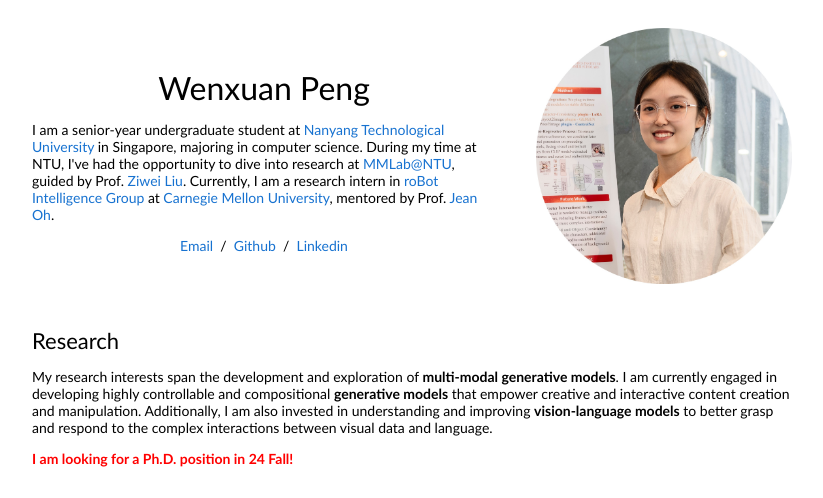
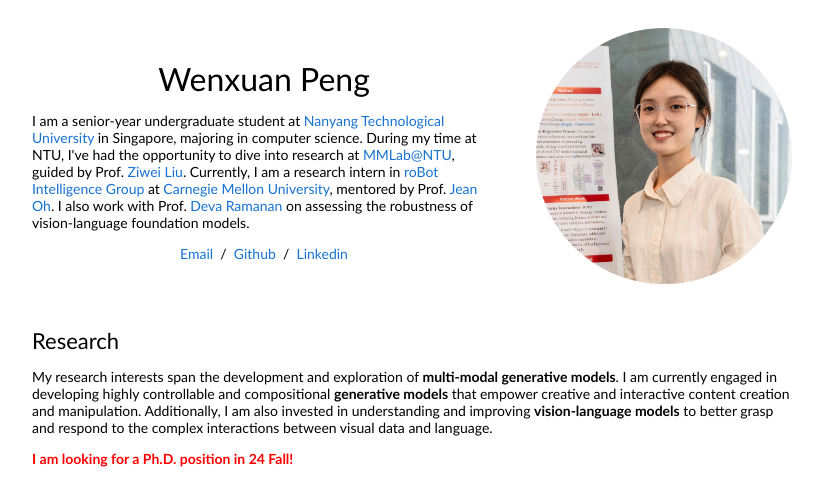
Before and after one commit to LilyDaytoy/lilydaytoy.github.io, a plain HTML site: page index.html in a window 1280 px wide. Shown: the top 498 px of the page, without its empty margins (228-1051 px from the left). Drawn offline with Linux system fonts and the light colour scheme.

Commit message:
add deva

```diff
--- a/index.html
+++ b/index.html
@@ -23,7 +23,7 @@
                 <p class="name" style="text-align: center;">
                   Wenxuan Peng
                 </p>
-                <p>I am a senior-year undergraduate student at <a href="https://www.ntu.edu.sg/">Nanyang Technological University</a> in Singapore, majoring in computer science. During my time at NTU, I've had the opportunity to dive into research at <a href="https://www.mmlab-ntu.com/">MMLab@NTU</a>, guided by Prof. <a href="https://liuziwei7.github.io/">Ziwei Liu</a>. Currently, I am a research intern in <a href="http://www.cs.cmu.edu/~jeanoh/big/">roBot Intelligence Group</a> at <a href="https://www.cmu.edu/">Carnegie Mellon University</a>, mentored by Prof. <a href="https://www.cs.cmu.edu/~./jeanoh/">Jean Oh</a>.
+                <p>I am a senior-year undergraduate student at <a href="https://www.ntu.edu.sg/">Nanyang Technological University</a> in Singapore, majoring in computer science. During my time at NTU, I've had the opportunity to dive into research at <a href="https://www.mmlab-ntu.com/">MMLab@NTU</a>, guided by Prof. <a href="https://liuziwei7.github.io/">Ziwei Liu</a>. Currently, I am a research intern in <a href="http://www.cs.cmu.edu/~jeanoh/big/">roBot Intelligence Group</a> at <a href="https://www.cmu.edu/">Carnegie Mellon University</a>, mentored by Prof. <a href="https://www.cs.cmu.edu/~./jeanoh/">Jean Oh</a>. I also work with Prof. <a href="https://www.cs.cmu.edu/~deva/">Deva Ramanan</a> on assessing the robustness of vision-language foundation models.
                 </p>
                 <p style="text-align:center">
                   <a href="mailto:C200218@e.ntu.edu.sg">Email</a> &nbsp;/&nbsp;
```
